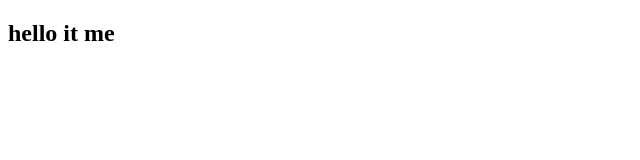
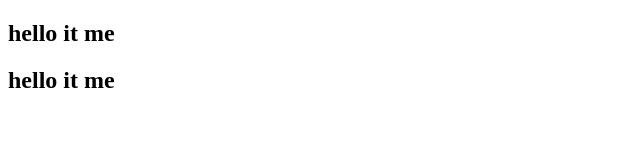
Before and after one commit to rajrobust/gittesting, a website: page index.html in a window 1280 px wide. Shown: the whole page, without its empty margins (0-640 px from the left). Drawn offline with Linux system fonts and the light colour scheme.

Commit message:
newcommmit

```diff
--- a/index.html
+++ b/index.html
@@ -7,5 +7,6 @@
 </head>
 <body>
     <h2>hello it me</h2>
+    <h2>hello it me</h2>
 </body>
 </html>
```
Also changed, not shown: package.json (added, +25 -0 lines), 2 other files.
